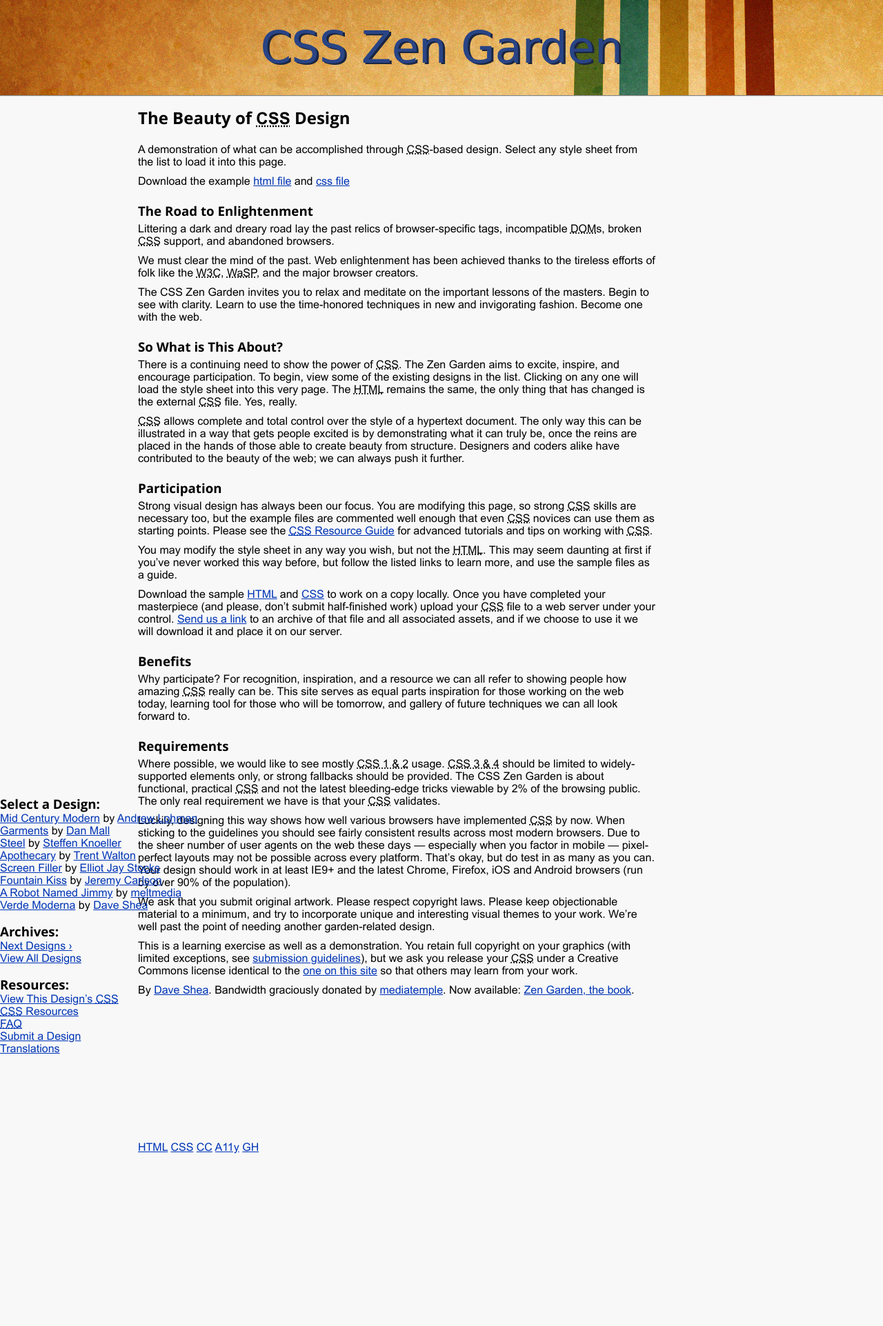
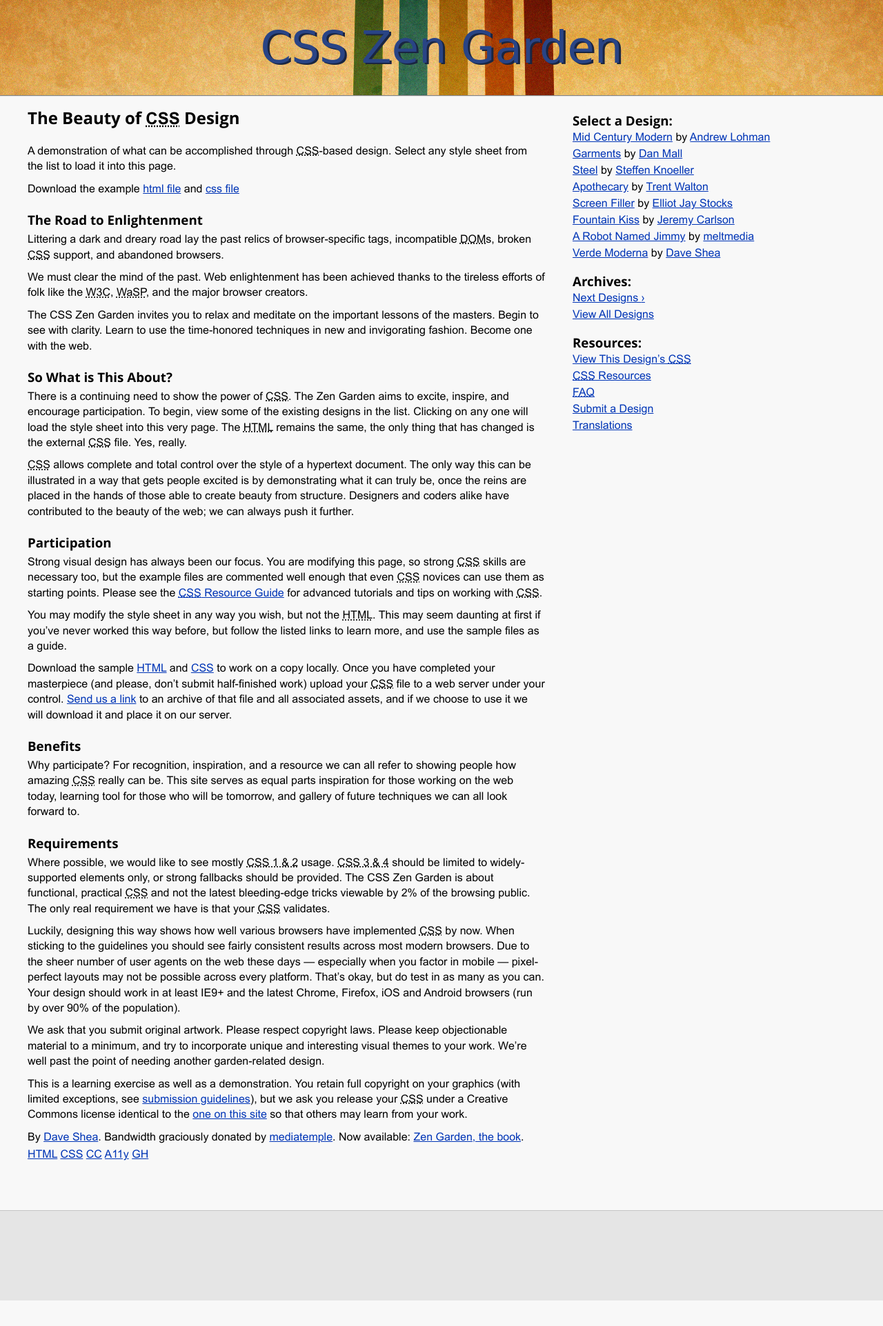
Before and after one commit to Felstj/tachnik.github.io, a PHP site: page / in a window 1280 px wide. Shown: the top 1923 px of the page at 69% size. After the commit the page ends 1886 px from the top, so only its background shows below. Run offline with PHP 8.4, Linux system fonts and the light colour scheme; some web fonts are replaced.

Commit message:
Mer Design

```diff
--- a/style.css
+++ b/style.css
@@ -41,7 +41,6 @@ body {
 h1 {
 	text-align: center;
 	padding: 32px;
-	margin: 0;
 	background-image: url("retro-wallpaper-1.jpg");
 	font-size: 4em;
 	font-family: 'Pacifico', cursive;
@@ -49,6 +48,7 @@ h1 {
 	text-shadow: 3px 2px 0px rgb(26, 37, 65);
 	color: #294485;
 	box-shadow: 0px 1px 1px rgba(0, 0, 0, 0.48);
+	background-position: center top;
 }
 h1::last-letter {
 	font-size: 10px;
@@ -66,8 +66,7 @@ section h2, section div, .main {
 	max-width: 750px;
 }
 .sidebar {
-	transform: translateY(-331px); /* fusk... */
-
+	transform: translateY(-372px); /* fusk... */
 }
 footer {
 	transform: translateY(205px);
@@ -82,9 +81,33 @@ footer {
 a {
 	color: #0035b6;
 }
+footer a {
+
+}
+
 ul {
 	list-style: none;
 }
 p {
 	padding: 5px 0;
+	line-height: 1.4;
 }
+
+li {
+	padding: 3px 0;
+}
+@media screen and (max-width: 1195px) {
+	.sidebar {
+		transform: translateY(0);
+		margin: 0 40px;
+	}
+}
+
+@media screen and (max-width: 1400px) {
+    section h2, section div, .main {
+		margin: 0 40px;
+	}
+	footer {
+		transform: translateY(0);
+	}
+}
```
